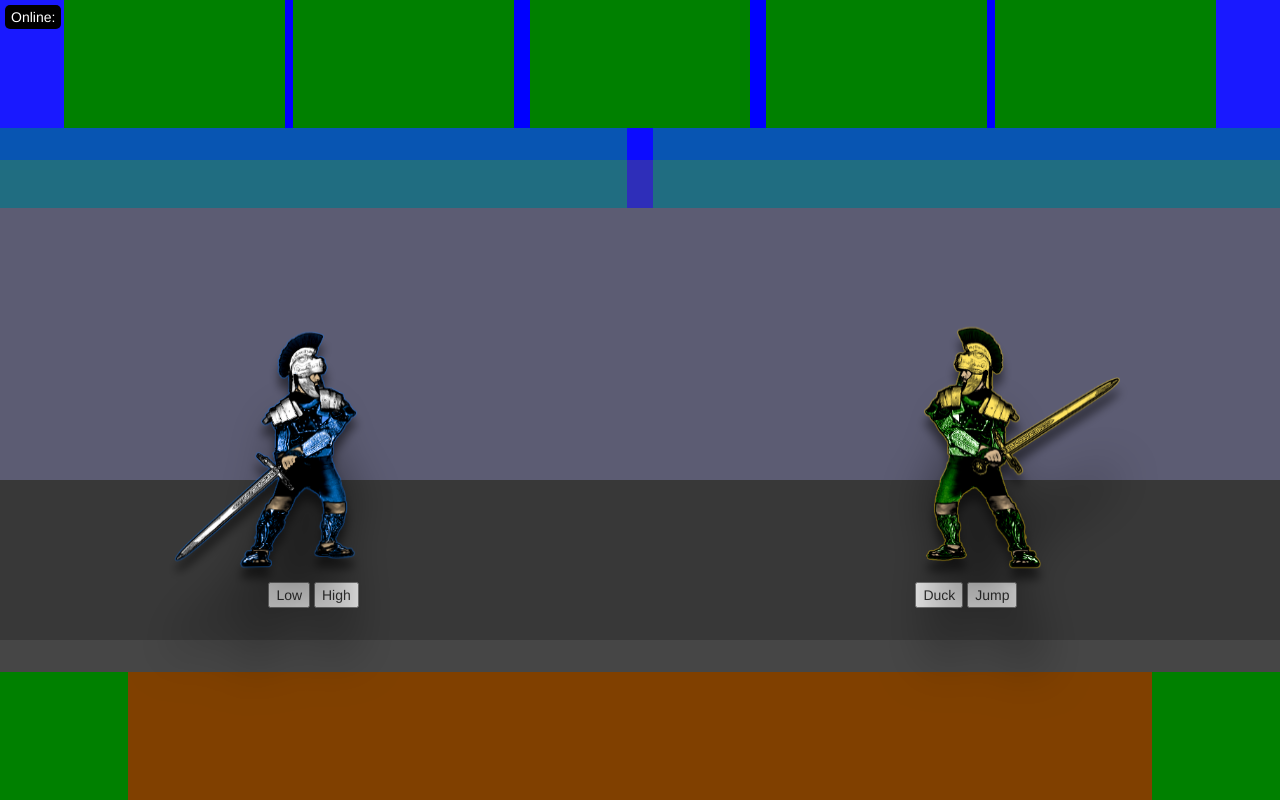
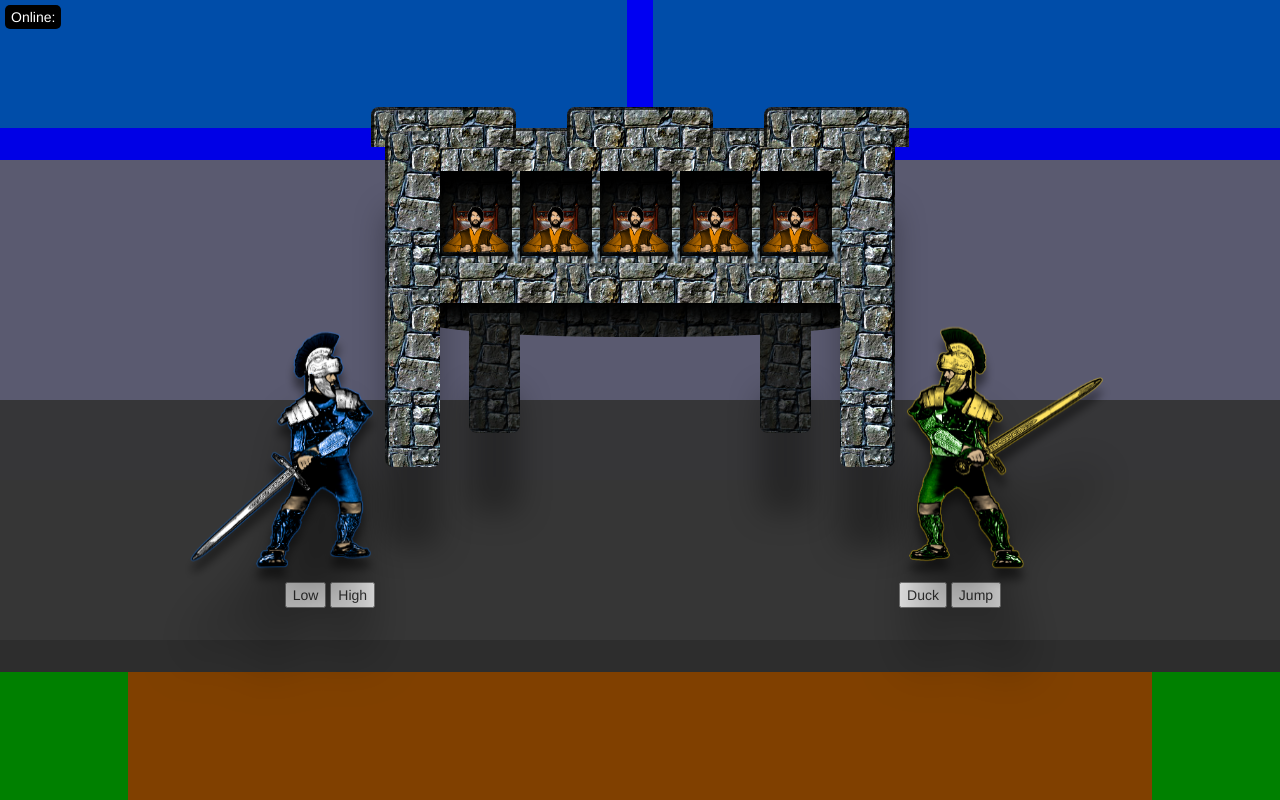
Before and after one commit to eyeofbri/HW8-Block_Or_Attack, a PHP site: page / in a window 1280 px wide. Run offline with PHP 8.4, Linux system fonts and the light colour scheme; some libraries are stand-ins or nearby versions.

Commit message:
Added styling for the spectator holder and images for the spectators idle and active settings

```diff
--- a/assets/blockOrAttack.css
+++ b/assets/blockOrAttack.css
@@ -1,5 +1,5 @@
 body{
-	background-color: #fff;
+	background-color: #000;
 }
 
 
@@ -47,7 +47,7 @@ body{
 }
 #foreground{
 	width: 100vw;
-	height: 40%;
+	height: 50%;
 	background-color: rgba(50,50,50,0.9);
 	position: absolute;
 	bottom: 0;
@@ -61,41 +61,26 @@ body{
 
 /*MAIN GAME OBJECTS*/
 #game-holder{
-	opacity: 1;/*was .5*/
+	/*opacity: .5;*/
 	width: 100vw;
 	height: 100vh;
 	margin-right: auto;
 	margin-left: auto;
 	/*background-color: red;*/
 	position: relative;
+	/*overflow: hidden;*/
 }
 
-#spectator-holder{
-	width: 90%;
-	height: 16vh;
-	background-color: blue;
-	margin-right: auto;
-	margin-left: auto;
-	display: flex;
-	flex-direction: row;
-    align-items: center;
-    justify-content: center;
-}
-.spectator{
-	width: 19vw;
-	height: 100%;
-	background-color: green;
-}
-.spectator:nth-child(n+2):nth-child(-n+4){
-	margin: 0 1vmin;
-}
+
+
+
 
 
 
 
 #main-display{
 	width: 100%;
-	height: 10vh;
+	height: 16vh;
 	background-color: rgba(0,0,255,0.5);
 	margin-right: auto;
 	margin-left: auto;
@@ -114,8 +99,186 @@ body{
 
 
 
+
+
+
+
+
+
+#spectator-holder{
+	width: 90vw;
+	max-width: calc(65vh - 10px);
+	height: 10vh;
+	background-color: red;
+	background-image: url("./images/bg-stone.jpg");
+	background-size: 20vh;
+	margin-right: auto;
+	margin-left: auto;
+	display: flex;
+	flex-direction: row;
+    align-items: center bottom;
+    justify-content: center;
+
+    -webkit-border-top-left-radius: 2vmin;
+	-webkit-border-top-right-radius: 2vmin;
+	-moz-border-radius-topleft: 2vmin;
+	-moz-border-radius-topright: 2vmin;
+	border-top-left-radius: 2vmin;
+	border-top-right-radius: 2vmin;
+	border-top: 3px solid rgba(0,0,0,.7);
+
+	/*filter: blur(1px) contrast(1.2);*/
+}
+.spectator{
+	width: calc(12vh - 2px);
+	height: calc(12vh - 2px);
+	margin-top: 5vh;
+	background-image: url("./images/bg-stone.jpg");
+  	background-blend-mode: multiply;
+	background-size: 15vh;
+}
+#spectator-visual{
+	width:90%;
+	height: 90%;
+	background-color: rgba(0,0,0,0.7);
+	background-image: url("./images/spectators/spectator_idle.png");
+	background-size: 100%;
+	background-repeat: no-repeat;
+	background-position: center bottom;
+	box-shadow: inset 0px 20px 20px 5px #000;
+	border-bottom: 3px solid rgba(0,0,0,.7);
+}
+
+
+
+.building-post{
+	width: 5vw;
+	height: 42vh;
+	background-color: #000;
+	background-image: url("./images/bg-stone.jpg");
+	background-size: 20vh;
+	position: relative;
+	filter: drop-shadow( 0px 10vh 15px rgba(0,0,0,0.3) ) ;
+}
+
+.building-post:nth-child(4){
+	-webkit-border-radius: 1vmin;
+	-webkit-border-top-right-radius: 0;
+	-moz-border-radius: 1vmin;
+	-moz-border-radius-topright: 0;
+	border-radius: 1vmin;
+	border-top-right-radius: 0;
+	border-left: 3px solid rgba(0,0,0,.7);
+}
+.building-post:nth-child(10){
+	-webkit-border-radius: 1vmin;
+	-webkit-border-top-left-radius: 0;
+	-moz-border-radius: 1vmin;
+	-moz-border-radius-topleft: 0;
+	border-radius: 1vmin;
+	border-top-left-radius: 0;
+	border-right: 3px solid rgba(0,0,0,.7);
+}
+
+.building-front-upper{
+	width: 98vw;
+	max-width: calc(75vh - 10px);
+	margin-top: -3vh;
+	height: 5vh;
+	position: absolute;
+	display: flex;
+	flex-direction: row;
+    align-items: center bottom;
+    justify-content: center;
+
+}
+.building-front-upper div{
+	width: 100%;
+	height: 100%;
+	background-color: #333;
+	background-image: url("./images/bg-stone.jpg");
+    background-size: 20vh;
+    -webkit-border-top-left-radius: 1vmin;
+	-webkit-border-top-right-radius: 1vmin;
+	-moz-border-radius-topleft: 1vmin;
+	-moz-border-radius-topright: 1vmin;
+	border-top-left-radius: 1vmin;
+	border-top-right-radius: 1vmin;
+	border-top: 3px solid rgba(0,0,0,.7);
+}
+.building-front-upper div:nth-child(n+1):nth-child(-n+3){
+	margin: 0 2vw;
+	border-left: 3px solid rgba(0,0,0,.7);
+	border-right: 3px solid rgba(0,0,0,.7);
+}
+
+.building-front-lower{
+	width: 90vw;
+	max-width: calc(60vh - 10px);
+	margin-top: 16.5vh;
+	height: 5vh;
+	position: absolute;
+	display: flex;
+	flex-direction: row;
+    align-items: bottom;
+    background-image: url("./images/bg-stone.jpg");
+    background-size: 20vh;
+}
+
+.building-under{
+	width: 90vw;
+	max-width: calc(60vh - 10px);
+	margin-top: calc(20vh - 2px);
+	height: 6vh;
+	position: absolute;
+	display: flex;
+	flex-direction: row;
+    align-items: bottom;
+    background-image: url("./images/bg-stone.jpg");
+    background-size: 15vh;
+    background-color: rgba(0,0,0,.7);
+  	background-blend-mode: multiply;
+  	-webkit-border-bottom-right-radius: 45%;
+	-webkit-border-bottom-left-radius: 45%;
+	-moz-border-radius-bottomright: 45%;
+	-moz-border-radius-bottomleft: 45%;
+	border-bottom-right-radius: 45%;
+	border-bottom-left-radius: 45%;
+	box-shadow: inset 0px 20px 20px 10px #000;
+}
+
+.building-under .building-post{
+	width: 4vw;
+	margin-left: 5vw;
+	height: 15vh;
+	margin-top: 3vh;
+	border-radius: 0;
+	background-image: url("./images/bg-stone.jpg");
+    background-size: 15vh;
+    background-color: rgba(0,0,0,.7);
+  	background-blend-mode: multiply;
+  	border-left: 0;
+
+  	-webkit-border-bottom-right-radius: 1vmin;
+	-webkit-border-bottom-left-radius: 1vmin;
+	-moz-border-radius-bottomright: 1vmin;
+	-moz-border-radius-bottomleft: 1vmin;
+	border-bottom-right-radius: 1vmin;
+	border-bottom-left-radius: 1vmin;
+}
+.building-under .building-post:nth-child(2){
+	margin-left: auto;
+	margin-right: 5vw;
+}
+
+
+
+
+
+
+
 #battle-holder{
-	width: 100%;
+	width: 95%;
 	height: 58vh;
 	/*background-color: green;*/
 	margin-right: auto;
@@ -183,6 +346,7 @@ body{
 	width: 105%;
 	height: 105%;
 	/*background-color: green;*/
+	overflow: hidden;
 	background-size: 100%;
 	background-repeat: no-repeat;
 	background-position: center bottom;
@@ -359,8 +523,21 @@ body{
 }
 
 @keyframes shake_anim {
-  10%, 90% { transform: translate3d(-1px, 0, 0); }
+	/*old shake*/
+/*	10%, 90% { transform: translate3d(-1px, 0, 0); }
   20%, 80% { transform: translate3d(2px, 0, 0); }
   30%, 50%, 70% { transform: translate3d(-4px, 0, 0); }
-  40%, 60% { transform: translate3d(4px, 0, 0); }
+  40%, 60% { transform: translate3d(4px, 0, 0); }*/
+
+  0% { -webkit-transform: translate(2px, 1px) rotate(0deg); }
+	10% { -webkit-transform: translate(-1px, -2px) rotate(-1deg); }
+	20% { -webkit-transform: translate(-3px, 0px) rotate(1deg); }
+	30% { -webkit-transform: translate(0px, 2px) rotate(0deg); }
+	40% { -webkit-transform: translate(1px, -1px) rotate(1deg); }
+	50% { -webkit-transform: translate(-1px, 2px) rotate(-1deg); }
+	60% { -webkit-transform: translate(-3px, 1px) rotate(0deg); }
+	70% { -webkit-transform: translate(2px, 1px) rotate(-1deg); }
+	80% { -webkit-transform: translate(-1px, -1px) rotate(1deg); }
+	90% { -webkit-transform: translate(2px, 2px) rotate(0deg); }
+	100% { -webkit-transform: translate(1px, -2px) rotate(-1deg); }
 }
--- a/assets/blockOrAttack.js
+++ b/assets/blockOrAttack.js
@@ -98,8 +98,29 @@ function battle(p1_choice, p2_choice, whosAttacking) {
         bloodSplat.append(blood);
       }
 
-      //also shake the hit defender's container
-      shakeThings("p"+defender+"-visual");
+
+
+
+      //change hurt defender's image to show the pain!
+
+      //start by grabbing the current bg image...
+      //and turning it into something usable
+      var currentBG = $( "#p"+defender+"-visual" ).css('background-image').split("/");
+      currentBG = currentBG[currentBG.length-1].split(".")[0];
+      currentBG = currentBG.split("_")[1];
+
+      var hurtType = "";
+      if(currentBG == "idle"){}
+      if(currentBG == "defend-high"){ hurtType = "-high";}
+      if(currentBG == "defend-low"){ hurtType = "-low";}
+
+      if(currentBG != "defend-high"){
+        //also shake the hurt defender's container
+        shakeThings("p"+defender+"-visual");
+      }
+
+      setImage($( "#p"+defender+"-visual" ) ,"p"+defender+"_hurt"+hurtType);
+
 
       setTimeout(function(){
         bloodSplat.remove();
@@ -126,7 +147,7 @@ function animationController(whatToDo) {
     var direction = whatToDo_Split[1];
     var playerTrigger = whatToDo_Split[2];
 
-    console.alert(playerTrigger+" "+action+"s "+direction);
+    // console.alert(playerTrigger+" "+action+"s "+direction);
 
     var myVisual_link = $( "#p"+playerTrigger.slice(-1)+"-visual" );
 
@@ -179,6 +200,7 @@ function animationController(whatToDo) {
       myVisual_link.removeClass(myAnimation);
       myVisual_link.addClass("idle");
       setImage(myVisual_link,"p"+playerTrigger.slice(-1)+"_idle");
+
     }, 2005);
 
   }
@@ -268,6 +290,7 @@ function shakeThings(el) {
 function fakeBattle() {
   var timeKeeper = 1000;
 
+  // testing player 1 animations
   setTimeout(function(){
     battle("high","idle",1);
   }, (timeKeeper) );
@@ -288,7 +311,7 @@ function fakeBattle() {
     battle("low","low",1);
   }, (timeKeeper*20) );
 
-
+  // testing player 2 animations
   setTimeout(function(){
     battle("idle","high",2);
   }, (timeKeeper*24) );
@@ -310,7 +333,7 @@ function fakeBattle() {
   }, (timeKeeper*40) );
 
 
-
+  // repeat these tests
   setTimeout(function(){
     fakeBattle();
   }, (timeKeeper*44) );
--- a/index.html
+++ b/index.html
@@ -18,22 +18,48 @@
         <div id="middleground"></div>
         <div id="foreground"></div>
     </div>
+
     <div id="game-holder">
+
+        <div id="main-display">
+            <div id="p1-data"></div>
+            <div id="p2-data"></div>
+        </div>
+
         <div id="spectator-holder">
-            <div class="spectator"></div>
-            <div class="spectator"></div>
-            <div class="spectator"></div>
-            <div class="spectator"></div>
-            <div class="spectator"></div>
+
+            <!-- these building pieces... -->
+            <!-- ...create the look of the fake center castle -->
+            <div class="building-front-upper">
+                <div></div> <div></div> <div></div>
+            </div>
+            <div class="building-under">
+                 <div class="building-post"></div>
+                 <div class="building-post"></div>
+            </div>
+            <div class="building-front-lower"></div>
+            <div class="building-post"></div>
+
+
+            <div class="spectator">
+                <div id="spectator-visual"></div>
+            </div>
+            <div class="spectator">
+                <div id="spectator-visual"></div>
+            </div>
+            <div class="spectator">
+                <div id="spectator-visual"></div>
+            </div>
+            <div class="spectator">
+                <div id="spectator-visual"></div>
+            </div>
+            <div class="spectator">
+                <div id="spectator-visual"></div>
+            </div>
+
+            <div class="building-post"></div>
         </div>
-        <div id="main-display">
-            <div id="p1-data">
 
-            </div>
-            <div id="p2-data">
-
-            </div>
-        </div>
         <div id="battle-holder">
             <div id="p1-holder" name="player 1">
             <!-- These are dislpays for player images-->
```
Also changed, not shown: assets/images/bg-stone.jpg (added), assets/images/players/p1_hurt-high.png (added), assets/images/players/p1_hurt-low.png (added), assets/images/players/p1_hurt.png (added), assets/images/players/p2_defend-low.png, assets/images/players/p2_hurt-high.png (added), assets/images/players/p2_hurt-low.png (added), assets/images/players/p2_hurt.png (added), assets/images/spectators/spectator_active.png (added), assets/images/spectators/spectator_idle.png (added), assets/images/spectators/test.png (added), 2 other files.
